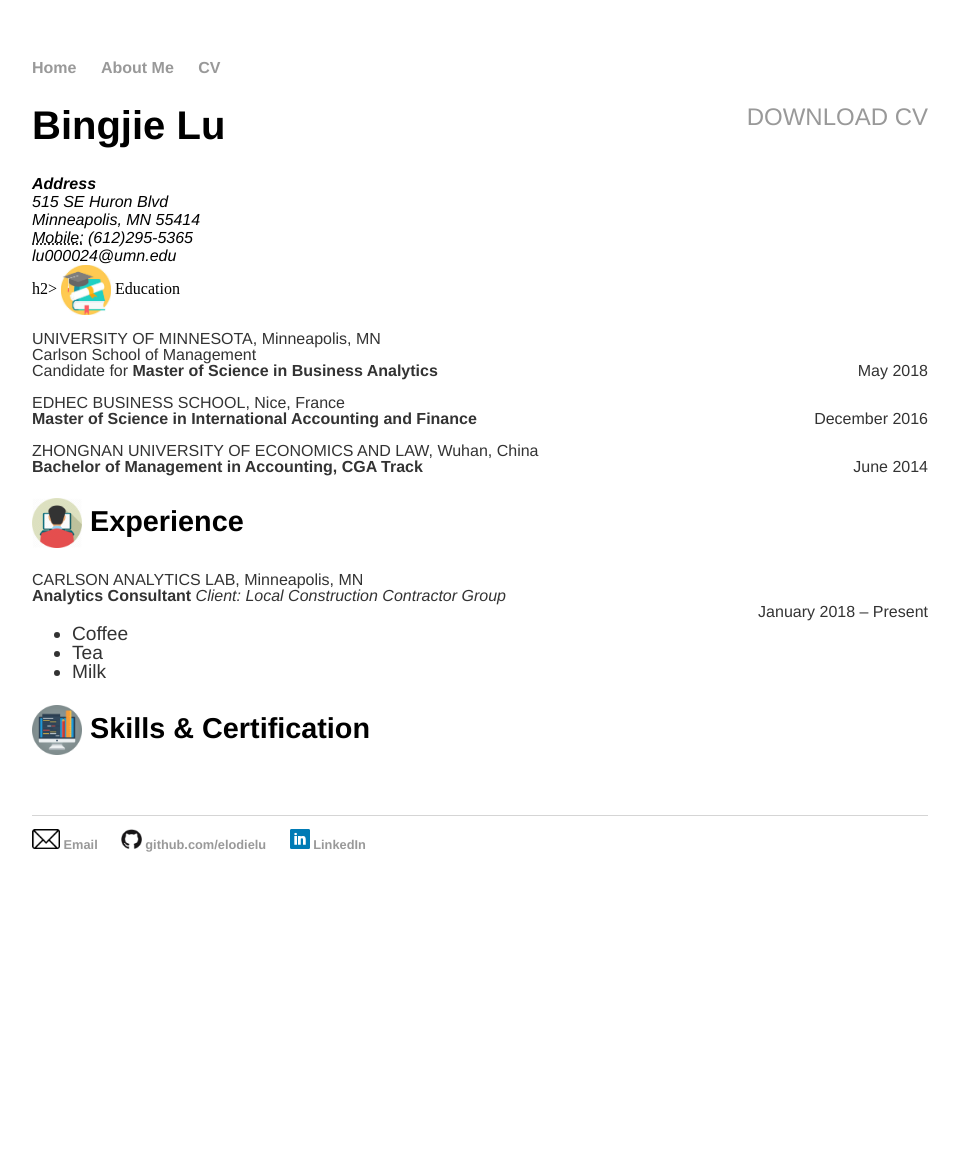
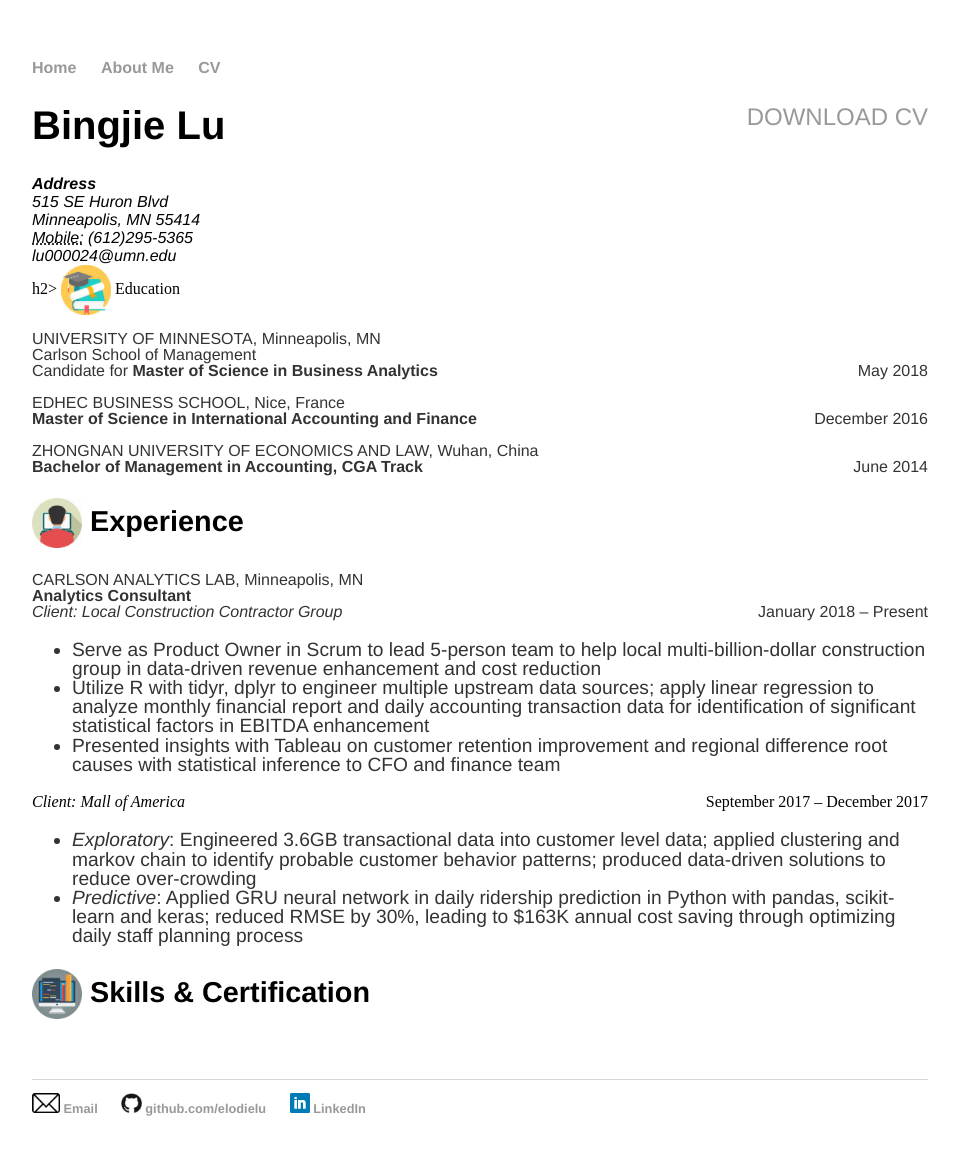
Before and after one commit to elodielu/elodielu.github.io, a Jekyll site: the page built from cv/index.html, in a window 1280 px wide. Shown: the whole page, without its empty margins (160-1119 px from the left). Built offline with Jekyll 4.4.1, drawn with Linux system fonts in a browser that asks for light colours; before the commit the page ends 912 px from its top, so only the background shows below that.

Commit message:
Update index.html

```diff
--- a/cv/index.html
+++ b/cv/index.html
@@ -34,13 +34,20 @@ title: CV
 			<h2><img style="vertical-align:middle" src="/picture/work.png" height="50">
 				Experience</h2>
 			<p>CARLSON ANALYTICS LAB, Minneapolis, MN <br>
-			<strong>Analytics Consultant</strong>
-			<span style="text-align:left;"> <em>Client: Local Construction Contractor Group</em><br>
+			<strong>Analytics Consultant</strong><br>
+			<span style="text-align:left;"> <em>Client: Local Construction Contractor Group</em>
 				<span style="float:right;">January 2018 – Present</span></p>
 				<ul>
-					<li>Coffee</li>
-					<li>Tea</li>
-					<li>Milk</li>
+					<li>Serve as Product Owner in Scrum to lead 5-person team to help local multi-billion-dollar construction group in data-driven revenue enhancement and cost reduction</li>
+					<li>Utilize R with tidyr, dplyr to engineer multiple upstream data sources; apply linear regression to analyze monthly financial report and daily accounting transaction data for identification of significant statistical factors in EBITDA enhancement </li>
+					<li>Presented insights with Tableau on customer retention improvement and regional difference root causes with statistical inference to CFO and finance team</li>
+				</ul>
+
+			<span style="text-align:left;"> <em>Client: Mall of America</em>
+				<span style="float:right;">September 2017 – December 2017</span></p>
+				<ul>
+					<li><em>Exploratory</em>: Engineered 3.6GB transactional data into customer level data; applied clustering and markov chain to identify probable customer behavior patterns; produced data-driven solutions to reduce over-crowding</li>
+					<li><em>Predictive</em>: Applied GRU neural network in daily ridership prediction in Python with pandas, scikit-learn and keras; reduced RMSE by 30%, leading to $163K annual cost saving through optimizing daily staff planning process </li>
 				</ul>
 
 
```
